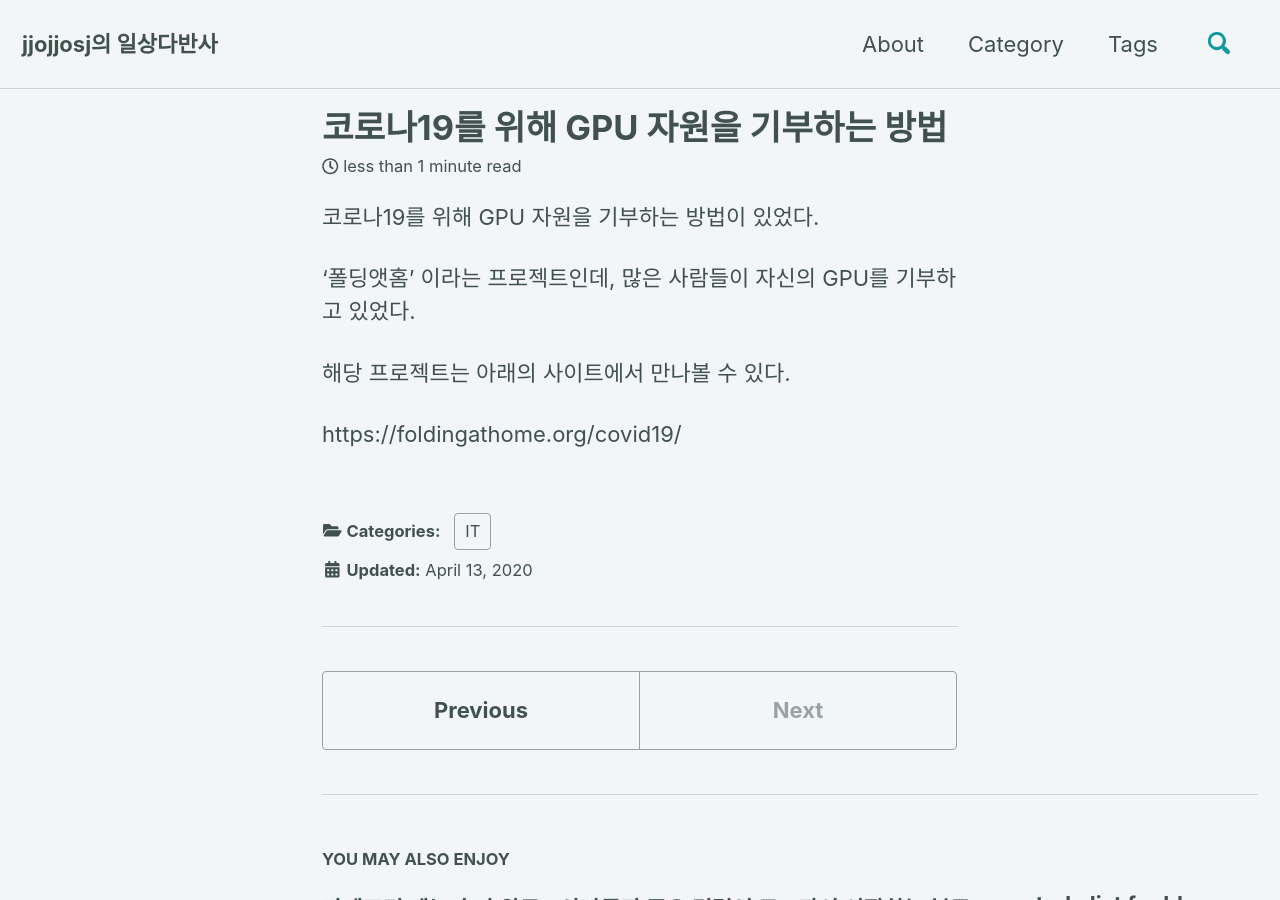
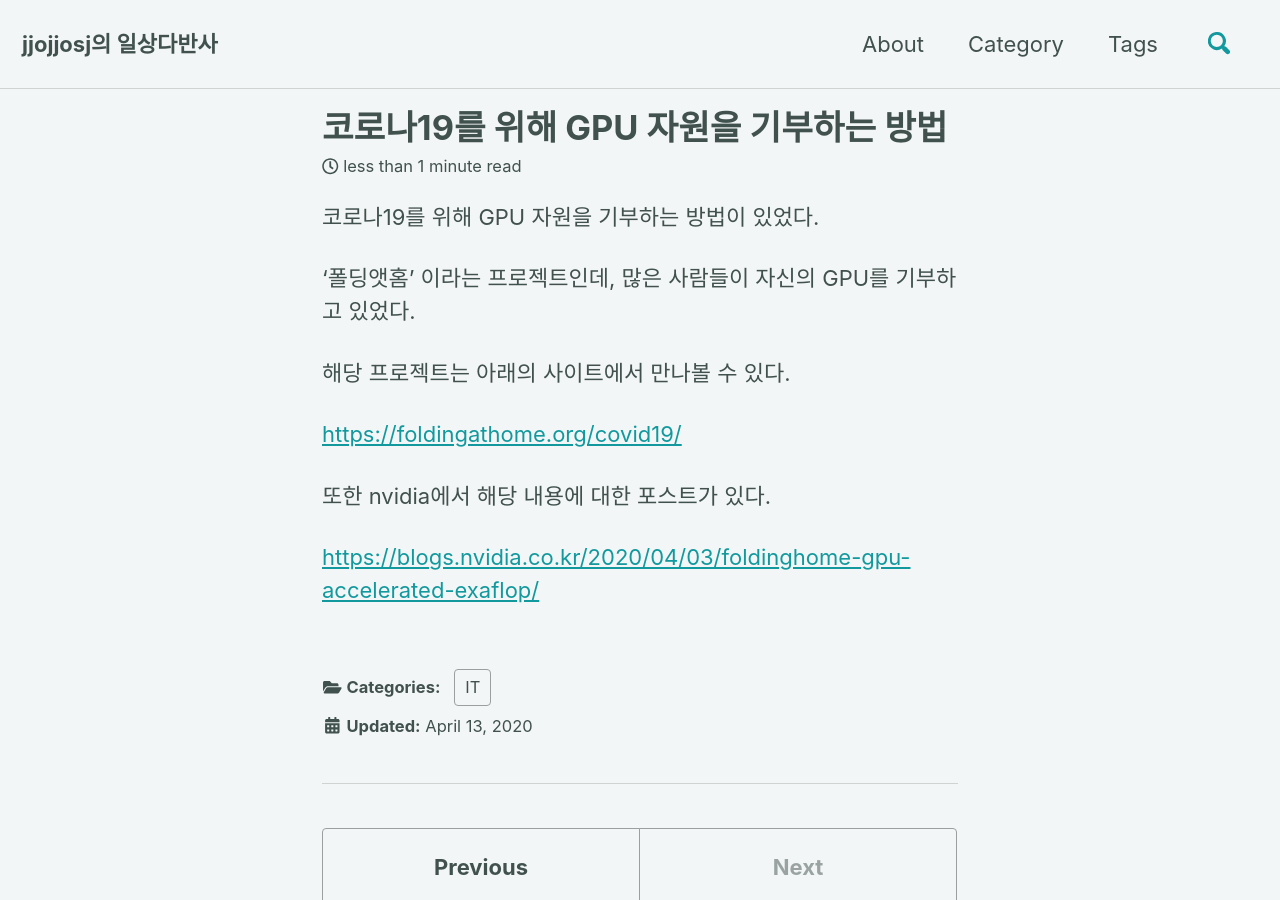
Before and after one commit to jjojjosj/jjojjosj.github.io, a Jekyll site: the page built from _posts/2020-04-13-foldingathome.md, in a window 1280 px wide and 900 px high. Built offline with Jekyll 4.4.1, drawn with Linux system fonts in a browser that asks for light colours; cached includes are drawn as plain includes; nearby versions of some CDN libraries.

Commit message:
add few sentenses

```diff
--- a/_posts/2020-04-13-foldingathome.md
+++ b/_posts/2020-04-13-foldingathome.md
@@ -10,4 +10,8 @@ categories: [IT]
 
 해당 프로젝트는 아래의 사이트에서 만나볼 수 있다.
 
-https://foldingathome.org/covid19/
+<https://foldingathome.org/covid19/>
+
+또한 nvidia에서 해당 내용에 대한 포스트가 있다.
+
+<https://blogs.nvidia.co.kr/2020/04/03/foldinghome-gpu-accelerated-exaflop/>
```
